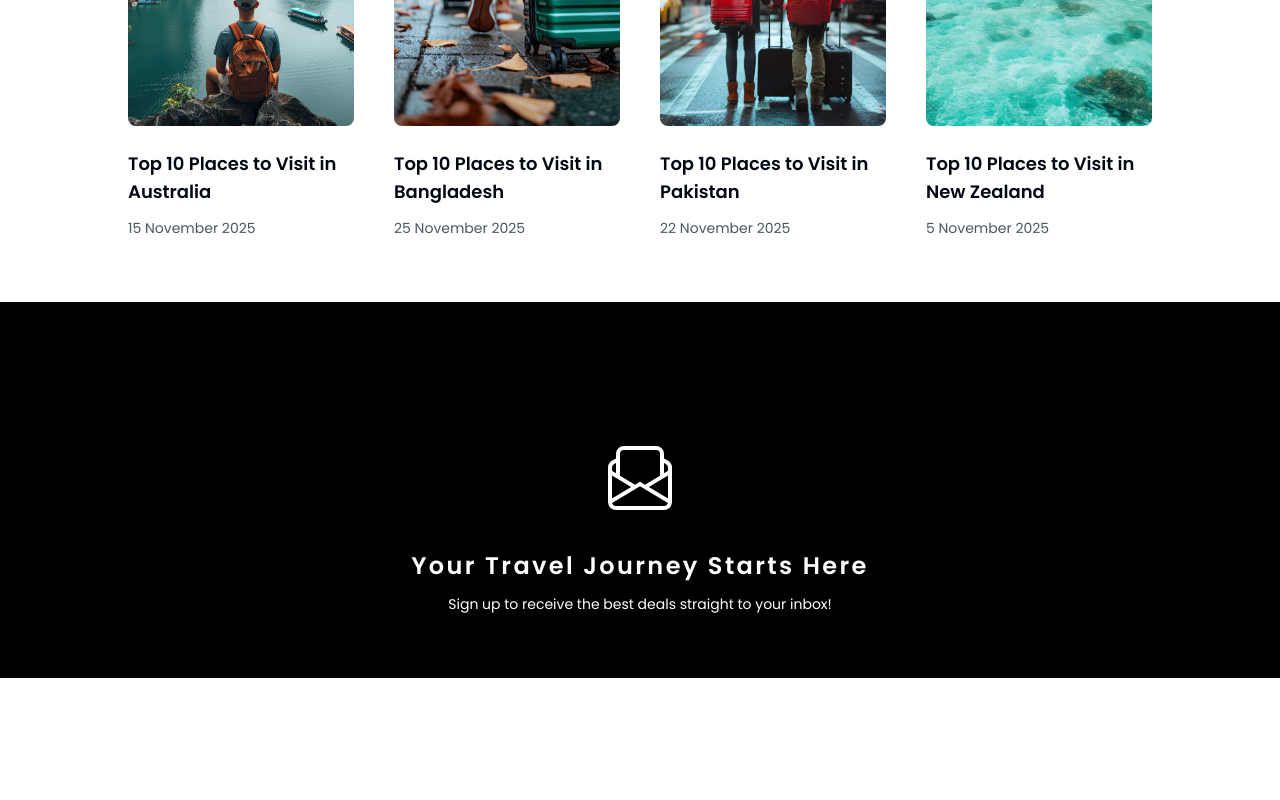
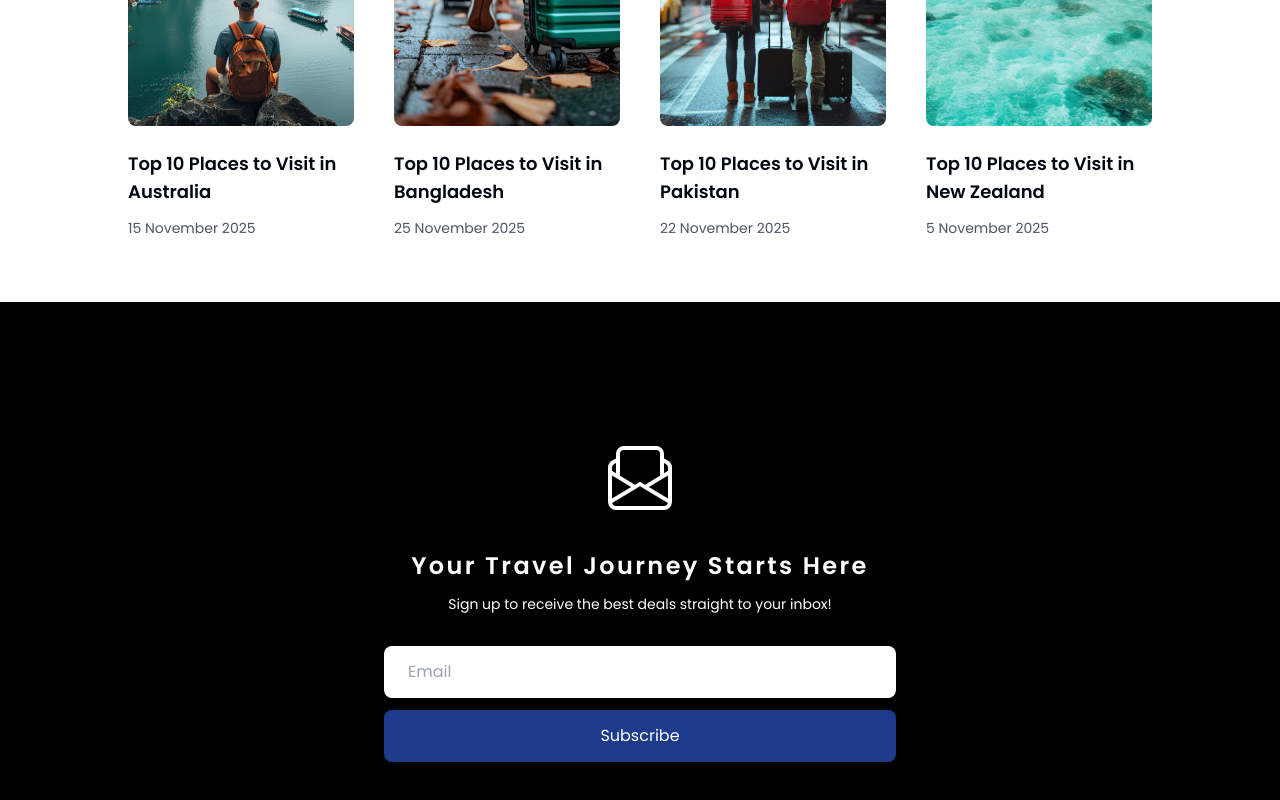
Before and after one commit to denisdiaconu/travista, a Next.js app: page / in a window 1280 px wide. Shown: the part 3702-4502 px from the top of the page. Before the commit the page ends 4380 px from the top, so only its background shows below. Built offline with nearby package versions, Linux system fonts and the light colour scheme.

Commit message:
Add sub input and button to newsletter

```diff
--- a/components/Home/Newsletter/Newsletter.tsx
+++ b/components/Home/Newsletter/Newsletter.tsx
@@ -2,11 +2,27 @@ import React from 'react';
 import { BsEnvelopePaper } from 'react-icons/bs';
 
 const Newsletter = () => {
-  return <div className='bg-black flex items-center justify-center flex-col w-full pt-16 pb-16'>
-    <BsEnvelopePaper className='text-white w-16 h-16 mt-20'/>
-    <h1 className='text-white text-lg sm:text-xl md:text-2xl font-semibold mt-10 tracking-widest'>Your Travel Journey Starts Here</h1>
-    <p className='text-white mt-3 text-xs sm:text-sm'>Sign up to receive the best deals straight to your inbox!</p>
-  </div>;
+  return (
+    <div className="bg-black flex items-center justify-center flex-col w-full pt-16 pb-16">
+      <BsEnvelopePaper className="text-white w-16 h-16 mt-20" />
+      <h1 className="text-white text-lg sm:text-xl md:text-2xl font-semibold mt-10 tracking-widest">
+        Your Travel Journey Starts Here
+      </h1>
+      <p className="text-white mt-3 text-xs sm:text-sm">
+        Sign up to receive the best deals straight to your inbox!
+      </p>
+      <div className="w-full">
+        <input
+          type="text"
+          placeholder="Email"
+          className="bg-white px-6 py-3.5 mt-8 w-[95%] sm:w-[80%] md:w-[60%] lg:w-[40%] block mx-auto rounded-lg outline-none"
+        />
+        <button className="bg-blue-900 hover:bg-blue-950 text-white transition-all duration-200 px-6 py-3.5 mt-3 w-[95%] sm:w-[80%] md:w-[60%] lg:w-[40%] block mx-auto rounded-lg outline-none">
+          Subscribe
+        </button>
+      </div>
+    </div>
+  );
 };
 
 export default Newsletter;
```
